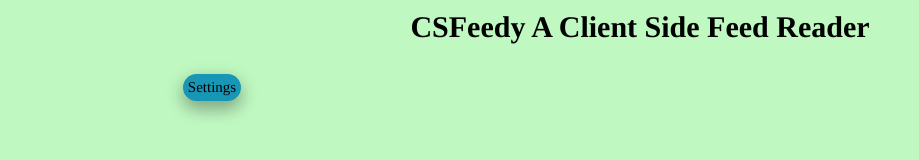
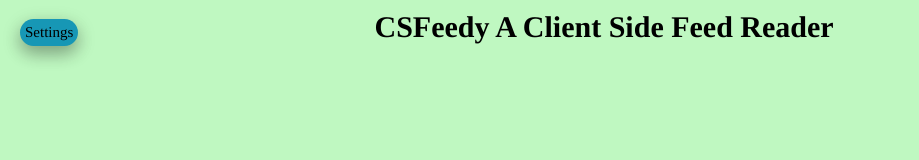
Before and after one commit to ARogala/ClientSideFeedReader, a website: page app/index.html in a window 1280 px wide. Shown: the whole page, without its empty margins (0-919 px from the left). Drawn offline with Linux system fonts and the light colour scheme.

Commit message:
move settings button to top. Prevents long feed list from hiding it

```diff
--- a/app/index.html
+++ b/app/index.html
@@ -9,6 +9,7 @@
 		<script type="text/javascript" src="js/CSFeedy.js" defer></script>
 	</head>
 	<body>
+		<button type="button" id="formToggle" class="formToggle">Settings</button>
 		<h1 class="title">CSFeedy A Client Side Feed Reader</h1>
 		<div class="flexContainer">
 			<div class="sideBar">
@@ -17,7 +18,6 @@
 
 					</ul>
 				</nav>
-				<button id="formToggle" class="feedForm__Btn1">Settings</button>
 				<form id="feedData" class="feedForm">
 					<fieldset>
 						<legend>Enter RSS feed name, category, and url</legend>
--- a/app/scss/styles.scss
+++ b/app/scss/styles.scss
@@ -94,6 +94,24 @@
 .title {
 	text-align: center;
 	margin: 10px;
+	display: inline-block;
+	width: 80vw;
+}
+
+.formToggle {
+	background-color: $Blue;
+	border-radius: 20px;
+	padding: 5px;
+	margin-left: 20px;
+	box-shadow: 0 8px 16px 0 rgba(0,0,0,0.2), 0 6px 20px 0 rgba(0,0,0,0.19);
+
+	&:hover, &:focus {
+		background-color: $Grey;
+	}
+
+	&:active {
+		transform: translateY(3px);
+	}
 }
 
 .flexContainer {
```
Also changed, not shown: app/css/styles.css.
